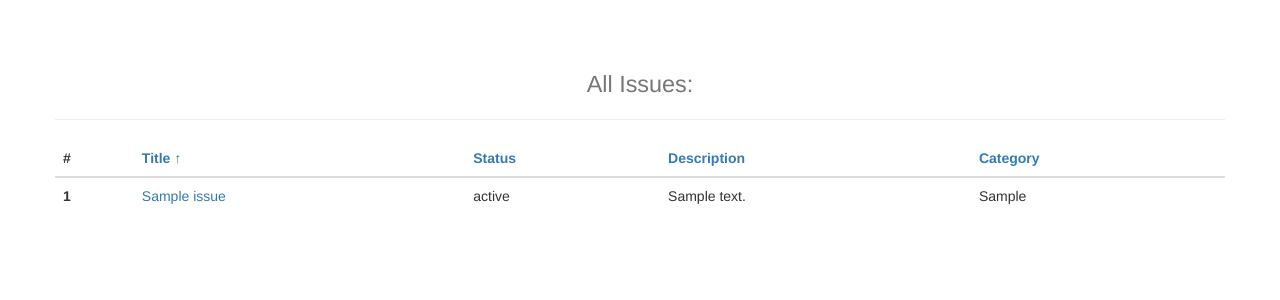
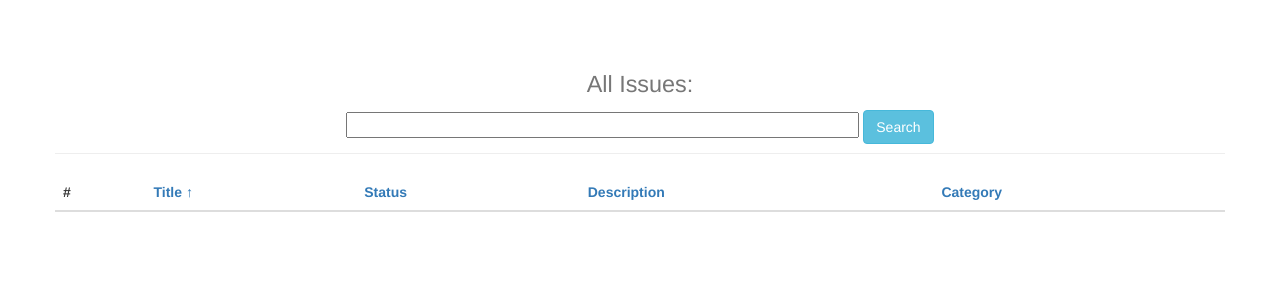
Before and after one commit to Social-projects-Rivne/rv-027py, a Django app: page /issues/ in a window 1280 px wide. Shown: the part 52-352 px from the top of the page. Run offline with Django 3.2, Linux system fonts and the light colour scheme; tables that the repository leaves empty hold one stand-in row (values such as "Sample post"); lists and menus that the app fills with data are empty; parts of the project's set-up code (start-up, migrations or seed data) failed here and were passed over; some libraries are stand-ins or nearby versions.

Commit message:
search issue

```diff
--- a/client/apps/city_issues/forms/forms.py
+++ b/client/apps/city_issues/forms/forms.py
@@ -104,3 +104,14 @@
             'placeholder': 'Max length 20 chars',
         }),
         required=False,)
+
+
+class IssueSearchForm(forms.Form):
+    "Issue search form"
+    search = forms.CharField(
+        min_length=2,
+        max_length=100,
+        widget=forms.TextInput(attrs={
+            'size':'60%',
+        }),
+        required=False,)
--- a/client/apps/city_issues/templates/issues_list.html
+++ b/client/apps/city_issues/templates/issues_list.html
@@ -11,17 +11,21 @@
     <div class="row">
         <div class="page-header text-center">
           <h1><small>All Issues:</small></h1>
+           <form action="{% url "issues" %}" method="GET">
+               {{form.search}}
+            <button class="btn btn-info" type="submit" > Search </button>
+            </form>
         </div>
     </div>
     <div class="row">
       <div>
           <table class="table table-hover">
-              {% with order_by=request.GET.order_by reverse=request.GET.reverse %}
+              {% with search=request.GET.search order_by=request.GET.order_by reverse=request.GET.reverse %}
               <thead>
                 <tr>
                   <th scope="col">#</th>
                   <th>
-                      <a href="{% url "issues" %}?order_by=title{% if order_by == 'title' and reverse != 'v_v' %}&amp;reverse=v_v{% endif %}">
+                      <a href="{% url "issues" %}?{%if search %}search={{request.GET.search}}&amp;{%endif%}order_by=title{% if order_by == 'title' and reverse != 'v_v' %}&amp;reverse=v_v{% endif %}">
                     Title
                     {% if order_by == 'title' and reverse != 'v_v' %}&uarr;
                         {% elif order_by != 'status' and order_by != 'description' and order_by != 'category' and reverse != 'v_v' %}&uarr;
@@ -30,7 +34,7 @@
                       </a>
                   </th>
                   <th>
-                      <a href="{% url "issues" %}?order_by=status{% if order_by == 'status' and reverse != 'v_v' %}&amp;reverse=v_v{% endif %}">
+                      <a href="{% url "issues" %}?{%if search %}search={{request.GET.search}}&amp;{%endif%}order_by=status{% if order_by == 'status' and reverse != 'v_v' %}&amp;reverse=v_v{% endif %}">
                     Status
                     {% if order_by == 'status' and reverse != 'v_v' %}&uarr;
                         {% elif order_by == 'status' and reverse == 'v_v' %}&darr;
@@ -38,7 +42,7 @@
                       </a>
                   </th>
                   <th>
-                      <a href="{% url "issues" %}?order_by=description{% if order_by == 'description' and reverse != 'v_v' %}&amp;reverse=v_v{% endif %}">
+                      <a href="{% url "issues" %}?{%if search %}search={{request.GET.search}}&amp;{%endif%}order_by=description{% if order_by == 'description' and reverse != 'v_v' %}&amp;reverse=v_v{% endif %}">
                     Description
                     {% if order_by == 'description' and reverse != 'v_v' %}&uarr;
                         {% elif  order_by == 'description' and reverse == 'v_v' %}&darr;
@@ -46,7 +50,7 @@
                       </a>
                   </th>
                   <th>
-                      <a href="{% url "issues" %}?order_by=category{% if order_by == 'category' and reverse != 'v_v' %}&amp;reverse=v_v{% endif %}">
+                      <a href="{% url "issues" %}?{%if search %}search={{request.GET.search}}&amp;{%endif%}order_by=category{% if order_by == 'category' and reverse != 'v_v' %}&amp;reverse=v_v{% endif %}">
                     Category
                     {% if order_by == 'category' and reverse != 'v_v' %}&uarr;
                         {% elif order_by == 'category' and reverse == 'v_v' %}&darr;
--- a/client/apps/city_issues/views.py
+++ b/client/apps/city_issues/views.py
@@ -4,6 +4,7 @@
 # -*- coding: utf-8 -*-
 import json
 from datetime import date, datetime, time
+import operator
 
 from django.db.models import Q
 from django.views.generic.base import TemplateView, View
@@ -13,10 +14,10 @@
 from django.shortcuts import redirect, render
 from django.urls import reverse
 from django.utils.timezone import make_aware
-from django.views.generic import CreateView, ListView
+from django.views.generic import CreateView, FormView, ListView
 
-from city_issues.models import Attachments, Issues, IssueHistory, User
-from city_issues.forms.forms import EditIssue, IssueFilter, IssueForm
+from city_issues.models import Attachments, Issues,  IssueHistory, User
+from city_issues.forms.forms import EditIssue, IssueFilter, IssueForm, IssueSearchForm
 
 
 class HomePageView(TemplateView):
@@ -166,18 +167,28 @@
     return obj
 
 
-class CheckIssues(ListView):
+class CheckIssues(ListView, FormView):
     """A list of issues"""
+    form_class = IssueSearchForm
     template_name = 'issues_list.html'
     model = Issues
     context_object_name = 'issues_list'
     paginate_by = 6
 
+
     def get_queryset(self):
         """Adds sorting"""
         queryset = super(CheckIssues, self).get_queryset()
         order_by = self.request.GET.get('order_by', 'title')
+        search = self.request.GET.get('search')
+        if search:
+            query_list = search.split()
+            queryset = queryset.filter(
+                reduce(operator.or_, (Q(title__icontains=q) for q in query_list)) |
+                reduce(operator.or_, (Q(description__icontains=q) for q in query_list))
+            )
         if order_by in ('title', 'status', 'description', 'category'):
+            print queryset
             queryset = queryset.order_by(order_by)
             if self.request.GET.get('reverse', '') == 'v_v':
                 queryset = queryset.reverse()
--- a/client/basic/urls.py
+++ b/client/basic/urls.py
@@ -23,11 +23,12 @@
 from city_issues.views import (
     CheckIssues, edit_issue_view, get_all_issues_data, get_issue_data,
     HomePageView, map_page_view, IssueCreate, UserProfileView)
+from city_issues.models import Issues
 
 
 urlpatterns = [
     url(r'^$', HomePageView.as_view(), name='home'),
-    url(r'^issues/$', CheckIssues.as_view(), name='issues'),
+    url(r'^issues/$', CheckIssues.as_view(queryset=Issues.objects.filter(status='new')), name='issues'),
 
 
     url(r'^map/$', map_page_view, name='map'),
```
